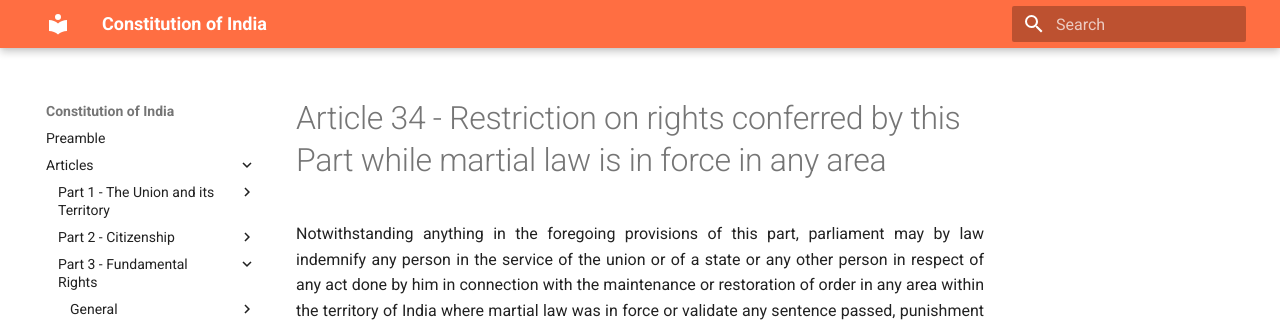
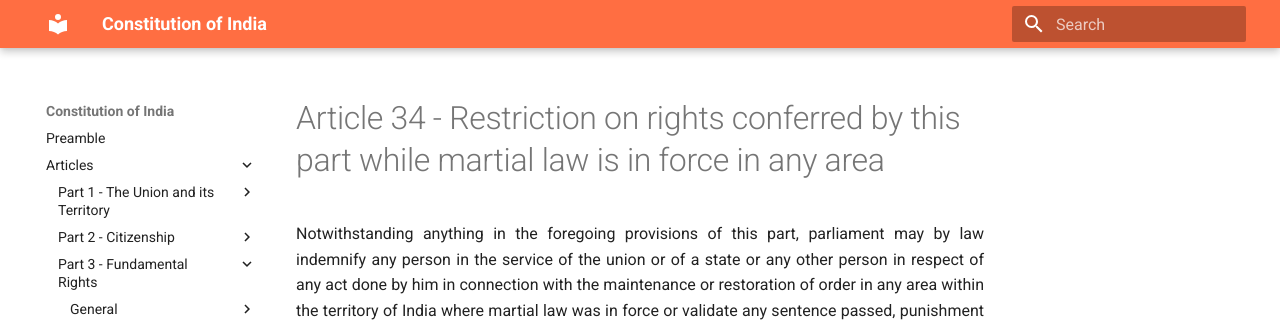
Before and after one commit to prnam/constitution-of-india, an MkDocs documentation site: the page built from docs/articles/34.md, in a window 1280 px wide. Shown: the top 327 px of the page. Built offline with MkDocs 1.6.1 and Material for MkDocs 9.7.7, drawn with Linux system fonts in a browser that asks for light colours.

Commit message:
fix typo

```diff
--- a/docs/articles/34.md
+++ b/docs/articles/34.md
@@ -1,3 +1,3 @@
-# Article 34 - Restriction on rights conferred by this Part while martial law is in force in any area
+# Article 34 - Restriction on rights conferred by this part while martial law is in force in any area
 
 <div style="text-align: justify">Notwithstanding anything in the foregoing provisions of this part, parliament may by law indemnify any person in the service of the union or of a state or any other person in respect of any act done by him in connection with the maintenance or restoration of order in any area within the territory of India where martial law was in force or validate any sentence passed, punishment inflicted, forfeiture ordered or other act done under martial law in such area.</div>
```
